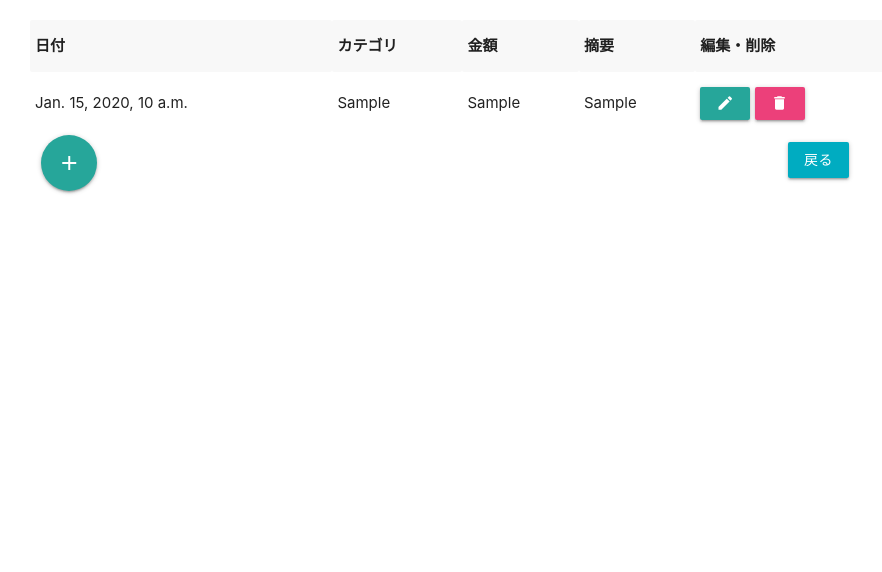
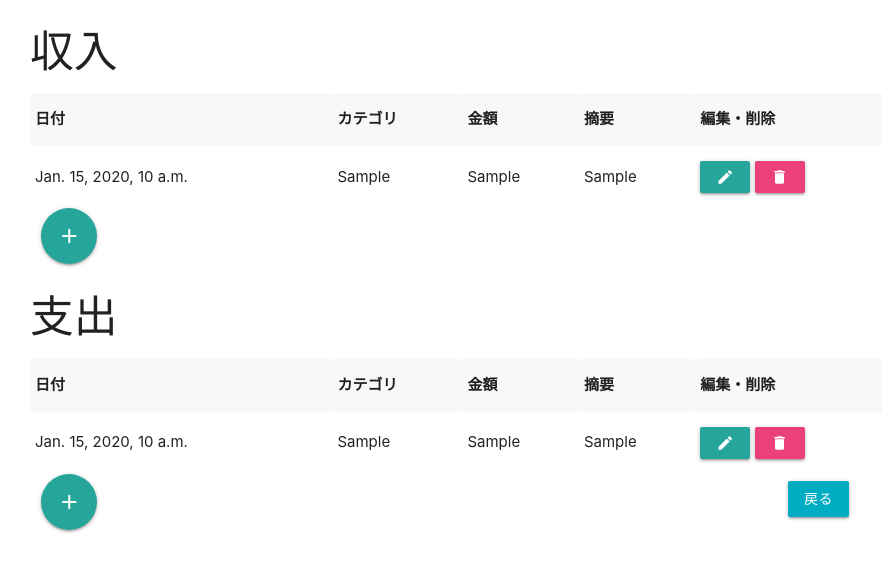
Before and after one commit to sobatha/django_homebookkeeping, a Django app: template kakeibo/templates/kakeibo/monthly_spend.html in a window 1280 px wide. Shown: the part 120-692 px from the top of the page, without its empty margins (162-1044 px from the left). Run offline with Django 3.2, Linux system fonts and the light colour scheme; the template is opened without the code that fills it: most values are stand-ins (such as "Sample title", 1, 10 or a date in 2020).

Commit message:
monthlydetail画面に収入を追加

```diff
--- a/kakeibo/templates/kakeibo/monthly_spend.html
+++ b/kakeibo/templates/kakeibo/monthly_spend.html
@@ -14,6 +14,42 @@
 
 </header>
 
+<h3>収入</h3>
+<table class="striped">
+    <tr>
+      <th>日付</th>
+      <th>カテゴリ</th>
+      <th>金額</th>
+      <th>摘要</th>
+      <th>編集・削除</th>
+    </tr>
+    {% for income in monthly_incomelist %}
+
+    <tr>
+      <td>{{ income.income_date }}</td>
+      <td>{{ income.get_income_category_display }}</td>
+      <td>{{ income.income_money }}</td>
+      <td>
+        {{ income.income_memo }}
+      </td>
+      <td>
+        <a href="{% url 'income_update' income.id %}" class="waves-effect btn-small">
+          <i class="material-icons">edit</i></a>
+        <a href="{% url 'income_delete' income.id %}" class="waves-effect btn-small waves-light pink lighten-1">
+          <i class="material-icons">delete</i></a>
+      </td>
+      <td></td>
+    </tr>
+    {% endfor %}
+  </table>
+  <div class="row" style="display: flex;">
+    <div class="col s2">
+      <a href="{% url 'income_create' %}" class="btn-floating btn-large waves-effect "><i class="material-icons">add</i></a>
+    </div>
+    <div class="col s8"></div>
+    <div class="col s2"></div>
+  </div>
+<h3>支出</h3>
 <table class="striped">
     <tr>
       <th>日付</th>
@@ -50,6 +86,7 @@
     <div class="col s2">
       <a href="{% url 'index' %}" class="btn waves-effect card-panel cyan darken-1" style="margin-left: auto;">戻る</a>
     </div>
+  </div>
 
-  </div>
+
   {% endblock %}
--- a/kakeibo/urls.py
+++ b/kakeibo/urls.py
@@ -9,6 +9,8 @@ urlpatterns = [
     path("stock/", views.stock, name='stock'),
     path("payment_forms/", views.PaymentCreate, name='payment_create'),
     path("income_forms/", views.IncomeCreate, name='income_create'),
-    path("delete/<int:pk>",views.payment_delete,name="payment_delete"),
-    path("update/<int:pk>", views.payment_update, name="payment_update")
+    path("payment_delete/<int:pk>",views.payment_delete,name="payment_delete"),
+    path("payment_update/<int:pk>", views.payment_update, name="payment_update"),
+    path("income_delete/<int:pk>",views.income_delete,name="income_delete"),
+    path("income_update/<int:pk>", views.income_update, name="income_update")
 ]
```
Also changed, not shown: kakeibo/views.py (+27 -2 lines), 1 other file.
